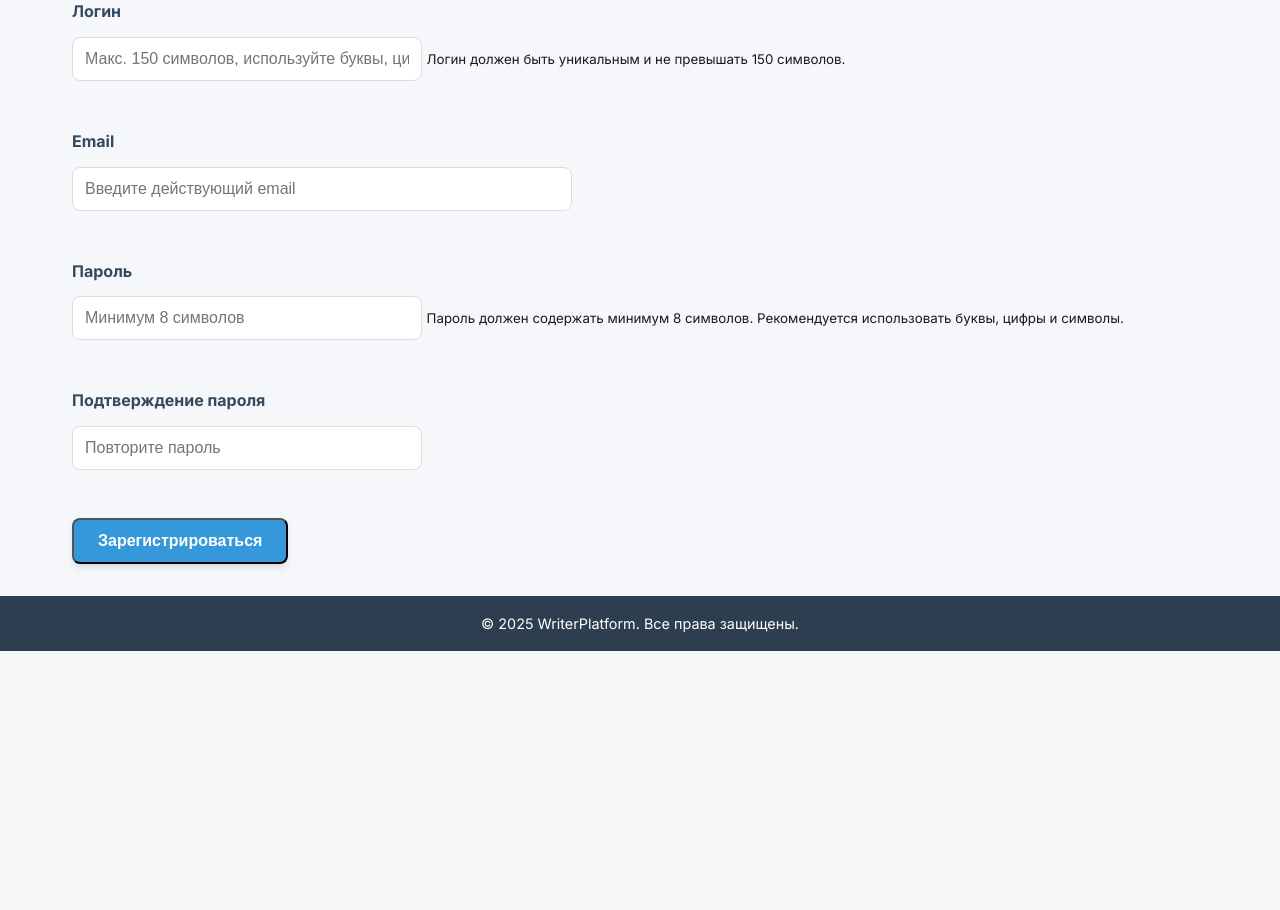
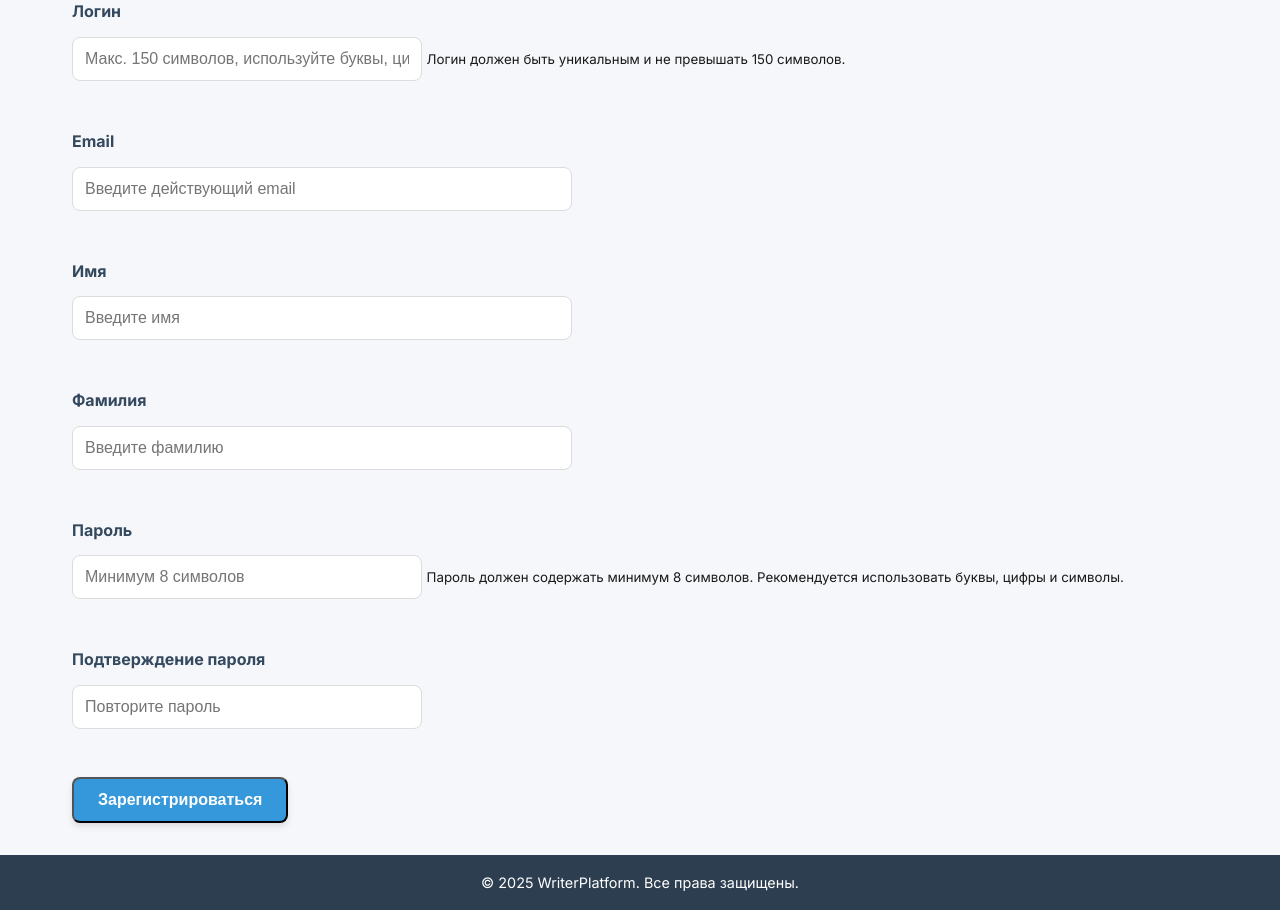
Before and after one commit to DmytroFedosyeyev/writer-platform, a Django app: page /users/signup/ in a window 1280 px wide. Shown: the part 149-1059 px from the top of the page. Before the commit the page ends 800 px from the top, so only its background shows below. Run offline with Django 5.2, Linux system fonts and the light colour scheme.

Commit message:
Fix: добавлены поля first_name и last_name в шаблон регистрации

```diff
--- a/users/forms.py
+++ b/users/forms.py
@@ -5,15 +5,17 @@ from django.contrib.auth.models import User
 class CustomUserCreationForm(UserCreationForm):
     first_name = forms.CharField(max_length=30, required=True, label="Имя")
     last_name = forms.CharField(max_length=30, required=True, label="Фамилия")
+    email = forms.EmailField(required=True, label="Email")
 
     class Meta(UserCreationForm.Meta):
         model = User
-        fields = UserCreationForm.Meta.fields + ('first_name', 'last_name')
+        fields = UserCreationForm.Meta.fields + ('first_name', 'last_name', 'email')
 
     def save(self, commit=True):
         user = super().save(commit=False)
         user.first_name = self.cleaned_data['first_name']
         user.last_name = self.cleaned_data['last_name']
+        user.email = self.cleaned_data['email']
         if commit:
             user.save()
         return user
--- a/users/templates/users/signup.html
+++ b/users/templates/users/signup.html
@@ -23,6 +23,20 @@
       {% endif %}
     </div>
     <div class="form-group">
+      <label for="id_first_name" class="block text-sm font-medium text-gray-700">Имя</label>
+      <input type="text" name="first_name" id="id_first_name" value="{{ form.first_name.value|default:'' }}" class="mt-1 block short-input p-2 border border-gray-300 rounded-md focus:outline-none focus:ring-2 focus:ring-blue-500" placeholder="Введите имя">
+      {% if form.first_name.errors %}
+        <p class="mt-1 text-sm text-red-600">{{ form.first_name.errors|join:", " }}</p>
+      {% endif %}
+    </div>
+    <div class="form-group">
+      <label for="id_last_name" class="block text-sm font-medium text-gray-700">Фамилия</label>
+      <input type="text" name="last_name" id="id_last_name" value="{{ form.last_name.value|default:'' }}" class="mt-1 block short-input p-2 border border-gray-300 rounded-md focus:outline-none focus:ring-2 focus:ring-blue-500" placeholder="Введите фамилию">
+      {% if form.last_name.errors %}
+        <p class="mt-1 text-sm text-red-600">{{ form.last_name.errors|join:", " }}</p>
+      {% endif %}
+    </div>
+    <div class="form-group">
       <label for="id_password1" class="block text-sm font-medium text-gray-700">Пароль</label>
       <input type="password" name="password1" id="id_password1" class="mt-1 block short-input p-2 border border-gray-300 rounded-md focus:outline-none focus:ring-2 focus:ring-blue-500" placeholder="Минимум 8 символов">
       <small class="text-xs text-gray-500">Пароль должен содержать минимум 8 символов. Рекомендуется использовать буквы, цифры и символы.</small>
```
